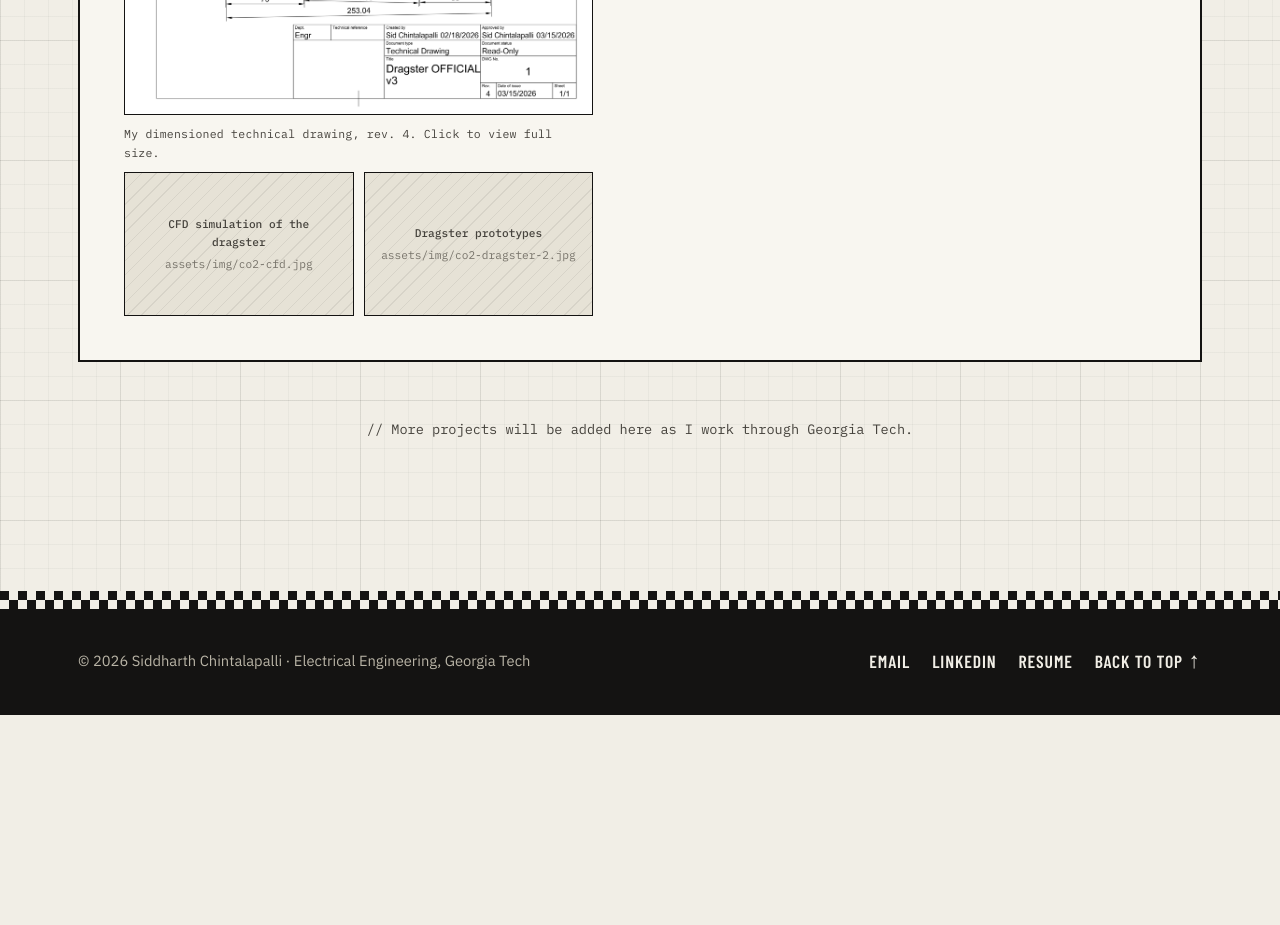
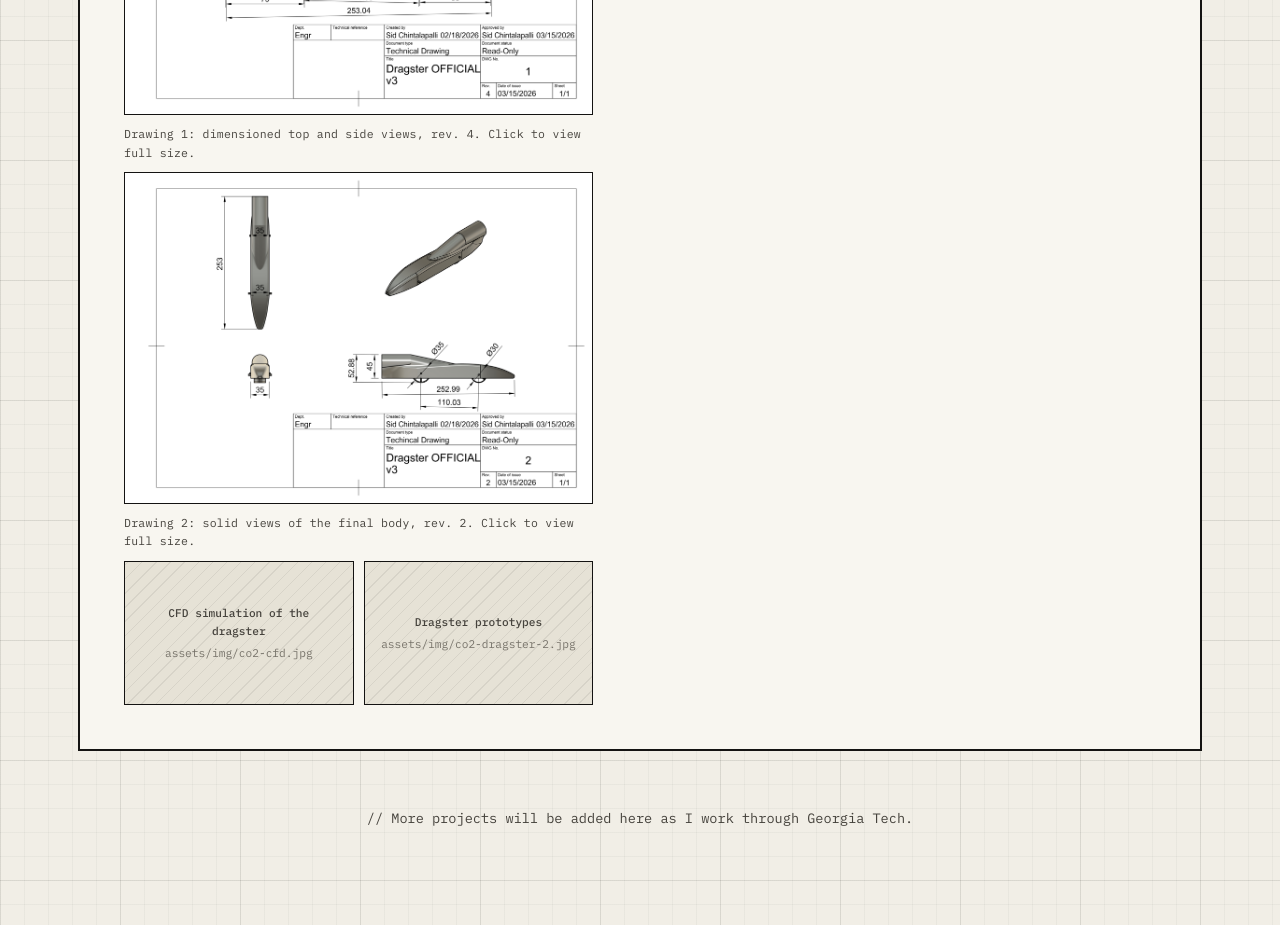
Before and after one commit to sidrc20/eportfolio, a plain HTML site: page projects.html in a window 1280 px wide. Shown: the part 6320-7245 px from the top of the page. Before the commit the page ends 7035 px from the top, so only its background shows below. Drawn offline with nearby package versions, Linux system fonts and the light colour scheme; a web font is replaced by a local one.

Commit message:
Add CO2 dragster solid-view drawing
Co-Authored-By: Claude Opus 5.5 <noreply@anthropic.com>

```diff
--- a/projects.html
+++ b/projects.html
@@ -189,7 +189,9 @@
           <div class="project-media">
             <figure class="media" style="margin:0;aspect-ratio:4/5"><img src="assets/img/co2-dragster.jpg" alt="3D-printed CO2 dragster shell" style="object-position:50% 45%"></figure>
             <a class="media" href="assets/img/co2-drawing.png" target="_blank" rel="noopener" style="display:block;margin:0;aspect-ratio:2000/1413;background:#fff"><img src="assets/img/co2-drawing.png" alt="Dimensioned technical drawing of the CO2 dragster, top and side views, drawn by Sid Chintalapalli" style="object-fit:contain"></a>
-            <p class="caption" style="margin:0">My dimensioned technical drawing, rev. 4. Click to view full size.</p>
+            <p class="caption" style="margin:0">Drawing 1: dimensioned top and side views, rev. 4. Click to view full size.</p>
+            <a class="media" href="assets/img/co2-drawing-solid.png" target="_blank" rel="noopener" style="display:block;margin:0;aspect-ratio:2000/1413;background:#fff"><img src="assets/img/co2-drawing-solid.png" alt="Solid-view technical drawing of the CO2 dragster with top, front, side and 3D views, drawn by Sid Chintalapalli" style="object-fit:contain"></a>
+            <p class="caption" style="margin:0">Drawing 2: solid views of the final body, rev. 2. Click to view full size.</p>
             <div class="media-row">
               <figure class="media" style="margin:0"><img src="assets/img/co2-cfd.jpg" alt="CFD simulation of the dragster"></figure>
               <figure class="media" style="margin:0"><img src="assets/img/co2-dragster-2.jpg" alt="Dragster prototypes"></figure>
```
Also changed, not shown: assets/img/co2-drawing-solid.png (added).
